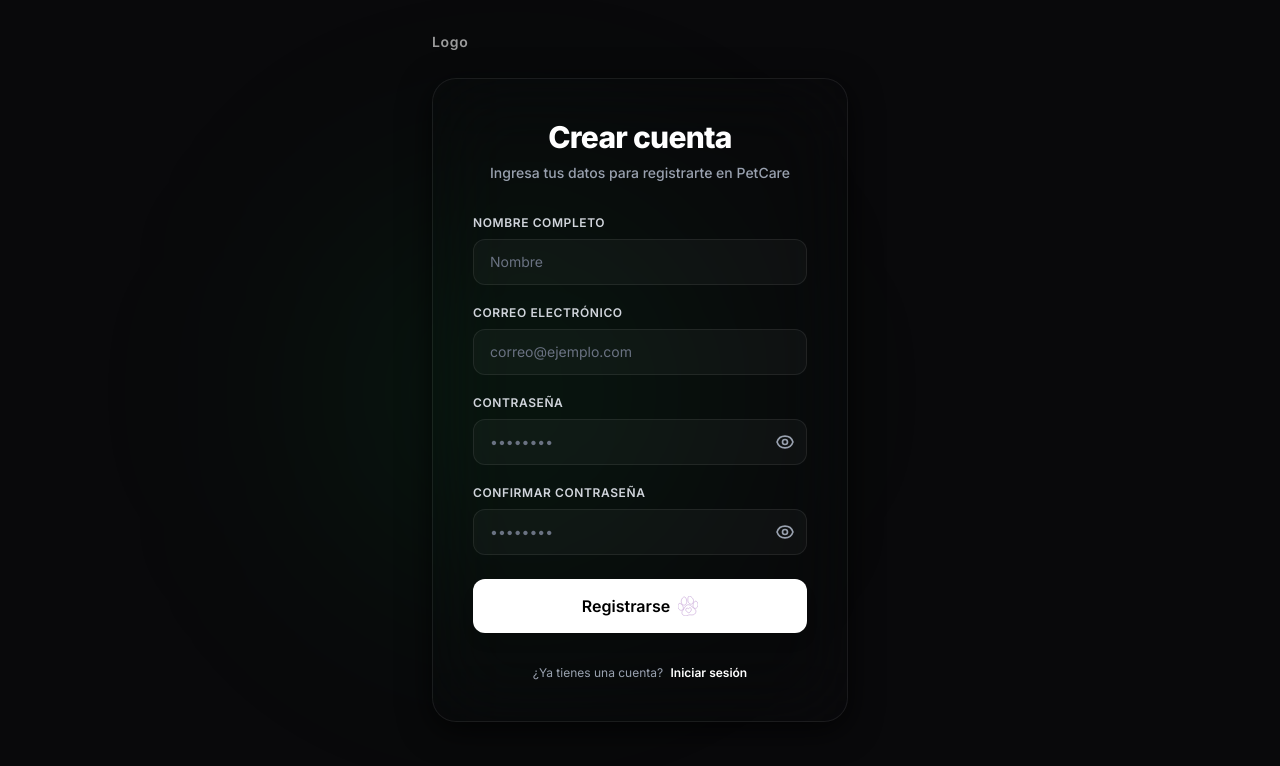
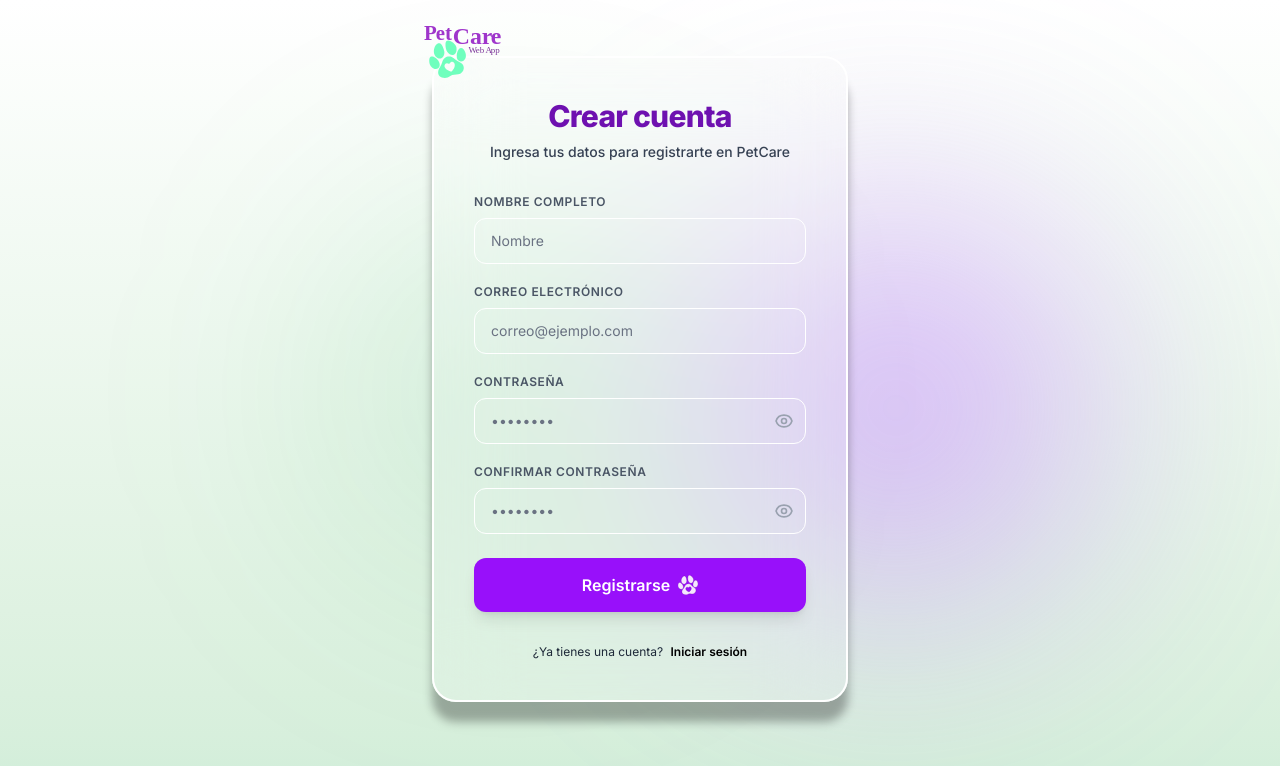
Before and after one commit to lainneker-kairos/pet_care136, a Next.js app in the folder frontend/: page /auth/register in a window 1280 px wide. Shown: the top 766 px of the page. Built offline with nearby package versions, Linux system fonts and the light colour scheme.

Commit message:
formularios register y login

```diff
--- a/frontend/src/app/auth/login/page.jsx
+++ b/frontend/src/app/auth/login/page.jsx
@@ -1,9 +1,7 @@
 "use client";
 import React, { useState } from "react";
-import Image from 'next/image';
 
 export default function Login() {
-
   const [isLoading, setIsLoading] = useState(false);
   const [formData, setFormData] = useState({
     email: "",
@@ -13,7 +11,6 @@ export default function Login() {
 
   // Estados extra para el diseño (mostrar/ocultar contraseñas)
   const [showPassword, setShowPassword] = useState(false);
-  const [showConfirmPassword, setShowConfirmPassword] = useState(false);
 
   // función de validación exacta
   const validateForm = () => {
@@ -77,6 +74,7 @@ export default function Login() {
 
   return (
     <div className="relative min-h-screen flex items-center justify-center bg-gradient-to-b from-white to-green-600/20 overflow-hidden font-sans">
+
       {/* Luces de fondo de neón (ambiente detrás del vidrio) */}
       <div className="absolute top-1/4 left-1/4 w-96 h-96 bg-green-600/10 rounded-full blur-[120px] pointer-events-none" />
       <div className="absolute bottom-1/4 right-[15%] w-96 h-96 bg-purple-400/50 rounded-full blur-[120px] pointer-events-none" />
@@ -85,7 +83,7 @@ export default function Login() {
       <div className="relative z-10 w-full max-w-md p-4">
         {/* Logo flotante */}
         <div className="absolute top-[-30px] left-2 text-white font-semibold text-sm tracking-wider opacity-80 z-30">
-            <Image
+          <img
             src="/logo_petcare.svg"
             alt="Logo de PetCare"
             width={150}
@@ -95,7 +93,7 @@ export default function Login() {
         </div>
 
         {/* Tarjeta Glassmorphism */}
-        <div className="w-full bg-white/15 backdrop-blur-2xl border-2 border-white shadow-[0_16px_8px_0_rgba(0,0,0,0.3)] rounded-3xl p-8 sm:p-10 transition-all duration-300">
+        <div className="w-full bg-white/15 backdrop-blur-2xl border-2 border-white shadow-[0_25px_15px_0_rgba(0,0,0,0.3)] rounded-3xl p-8 sm:p-10 transition-all duration-300">
 
           {/* Cabecera */}
           <div className="text-center mb-8">
@@ -126,7 +124,6 @@ export default function Login() {
                     ? "border border-red-500/50 focus:ring-red-500/30 focus:border-red-500/50"
                     : "border border-white focus:ring-green-500/70 focus:border-green-500/70"
                   }`}
-
               />
               {errors.email && (
                 <p className="text-red-400 text-xs mt-1.5 ml-1 font-medium">{errors.email}</p>
@@ -177,7 +174,7 @@ export default function Login() {
             <button
               type="submit"
               disabled={isLoading}
-              className="group w-full flex items-center justify-center gap-2 py-3.5 px-4 bg-purple-700 hover:bg-purple-800 text-white font-semibold rounded-xl transition-all duration-300 shadow-lg active:scale-[0.58] disabled:opacity-75 disabled:cursor-not-allowed mt-6 border border-transparent hover:border-green-900/50 hover:shadow-[0_0_10px_rgba(34,197,94,0.5)]"
+              className="group w-full flex items-center justify-center gap-2 py-3.5 px-4 bg-purple-700 hover:bg-purple-800 text-white font-semibold rounded-xl transition-all duration-300 shadow-lg active:scale-[0.70] disabled:opacity-75 disabled:cursor-not-allowed mt-6 border border-transparent hover:border-green-900/50 hover:shadow-[0_0_10px_rgba(34,197,94,0.5)]"
             >
               {isLoading ? (
                 <>
@@ -200,7 +197,6 @@ export default function Login() {
             </button>
           </form>
 
-
         </div>
       </div>
     </div>
--- a/frontend/src/app/auth/register/page.jsx
+++ b/frontend/src/app/auth/register/page.jsx
@@ -1,5 +1,6 @@
 "use client";
 import React, { useState } from "react";
+import Image from 'next/image';
 
 export default function Register() {
 
@@ -83,27 +84,33 @@ export default function Register() {
   };
 
   return (
-    <div className="relative min-h-screen flex items-center justify-center bg-[#09090b] to-[#0f170d]/90 overflow-hidden font-sans">
+  <div className="relative min-h-screen flex pt-10 justify-center bg-gradient-to-b from-white to-green-600/20 overflow-hidden font-sans">
       {/* Luces de fondo de neón (ambiente detrás del vidrio) */}
       <div className="absolute top-1/4 left-1/4 w-96 h-96 bg-green-600/10 rounded-full blur-[120px] pointer-events-none" />
-      <div className="absolute bottom-1/4 right-1/4 w-96 h-96 bg-purpple-500/60 rounded-full blur-[120px] pointer-events-none" />
+      <div className="absolute bottom-1/4 right-[15%] w-96 h-96 bg-purple-400/50 rounded-full blur-[120px] pointer-events-none" />
 
       {/* Contenedor principal */}
       <div className="relative z-10 w-full max-w-md p-4">
         {/* Logo flotante */}
-        <div className="absolute top-[-30px] left-4 text-white font-semibold text-sm tracking-wider opacity-60">
-          Logo
+        <div className="absolute top-[-30px] left-2 text-white font-semibold shadowtext-sm tracking-wider opacity-80 z-30">
+            <Image
+            src="/logo_petcare.svg"
+            alt="Logo de PetCare"
+            width={150}
+            height={150}
+            className="w-20 h-20"
+          />
         </div>
 
         {/* Tarjeta Glassmorphism */}
-        <div className="w-full bg-white/[0.001] backdrop-blur-2xl border border-white/[0.08] shadow-[0_8px_32px_0_rgba(0,0,0,0.7)] rounded-3xl p-8 sm:p-10 transition-all duration-300">
+      <div className="w-full bg-white/15 backdrop-blur-2xl border-2 border-white shadow-[0_20px_10px_0_rgba(0,0,0,0.3)] rounded-3xl p-8 sm:p-10 transition-all duration-300">
 
           {/* Cabecera */}
           <div className="text-center mb-8">
-            <h1 className="text-3xl font-extrabold text-white tracking-tight">
+            <h1 className="text-3xl font-extrabold text-purple-800 tracking-tight">
               Crear cuenta
             </h1>
-            <p className="text-gray-400 text-sm mt-2 font-medium">
+            <p className="text-gray-700 text-sm mt-2 font-medium">
               Ingresa tus datos para registrarte en PetCare
             </p>
           </div>
@@ -113,7 +120,7 @@ export default function Register() {
 
             {/* Campo: Nombre completo */}
             <div>
-              <label className="block text-gray-300 text-xs font-semibold uppercase tracking-wider mb-2">
+              <label className="block text-gray-600 text-xs font-semibold uppercase tracking-wider mb-2">
                 Nombre completo
               </label>
               <input
@@ -123,9 +130,9 @@ export default function Register() {
                 onChange={handleChange}
                 disabled={isLoading}
                 placeholder="Nombre"
-                className={`w-full px-4 py-3 rounded-xl bg-white/[0.03] text-white placeholder-gray-500 text-sm focus:outline-none focus:ring-2 transition-all duration-200 disabled:opacity-50 ${errors.username
+                className={`w-full px-4 py-3 rounded-xl bg-white/[0.03] text-black placeholder-gray-500 text-sm focus:outline-none focus:ring-2 transition-all duration-200 disabled:opacity-50 ${errors.username
                     ? "border border-red-500/50 focus:ring-red-500/30 focus:border-red-500/90"
-                    : "border border-white/[0.08] focus:ring-purple-500/30 focus:border-purple-900/50"
+                    : "border border-white focus:ring-green-500/70 focus:border-green-500/70"
                   }`}
               />
               {errors.username && (
@@ -135,7 +142,7 @@ export default function Register() {
 
             {/* Campo: Correo electrónico */}
             <div>
-              <label className="block text-gray-300 text-xs font-semibold uppercase tracking-wider mb-2">
+              <label className="block text-gray-600 text-xs font-semibold uppercase tracking-wider mb-2">
                 Correo electrónico
               </label>
               <input
@@ -145,9 +152,9 @@ export default function Register() {
                 onChange={handleChange}
                 disabled={isLoading}
                 placeholder="correo@ejemplo.com"
-                className={`w-full px-4 py-3 rounded-xl bg-white/[0.03] text-white placeholder-gray-500 text-sm focus:outline-none focus:ring-2 transition-all duration-200 disabled:opacity-50 ${errors.email
+                className={`w-full px-4 py-3 rounded-xl bg-white/[0.03] text-black placeholder-gray-500 text-sm focus:outline-none focus:ring-2 transition-all duration-200 disabled:opacity-50 ${errors.email
                     ? "border border-red-500/50 focus:ring-red-500/30 focus:border-red-500/50"
-                    : "border border-white/[0.08] focus:ring-purple-500/30 focus:border-purple-900/50"
+                    : "border border-white focus:ring-green-500/70 focus:border-green-500/70"
                   }`}
               />
               {errors.email && (
@@ -157,7 +164,7 @@ export default function Register() {
 
             {/* Campo: Contraseña */}
             <div>
-              <label className="block text-gray-300 text-xs font-semibold uppercase tracking-wider mb-2">
+              <label className="block text-gray-600 text-xs font-semibold uppercase tracking-wider mb-2">
                 Contraseña
               </label>
               <div className="relative">
@@ -168,9 +175,9 @@ export default function Register() {
                   onChange={handleChange}
                   disabled={isLoading}
                   placeholder="••••••••"
-                  className={`w-full px-4 py-3 rounded-xl bg-white/[0.03] text-white placeholder-gray-500 text-sm focus:outline-none focus:ring-2 transition-all duration-200 pr-10 disabled:opacity-50 ${errors.password
+                  className={`w-full px-4 py-3 rounded-xl bg-white/[0.03] text-black placeholder-gray-500 text-sm focus:outline-none focus:ring-2 transition-all duration-200 pr-10 disabled:opacity-50 ${errors.password
                       ? "border border-red-500/50 focus:ring-red-500/30 focus:border-red-500/50"
-                      : "border border-white/[0.08] focus:ring-purple-500/30 focus:border-purple-900/50"
+                      : "border border-white focus:ring-green-500/70 focus:border-green-500/70"
                     }`}
                 />
                 <button
@@ -197,7 +204,7 @@ export default function Register() {
 
             {/* Campo: Confirmar contraseña */}
             <div>
-              <label className="block text-gray-300 text-xs font-semibold uppercase tracking-wider mb-2">
+              <label className="block text-gray-600 text-xs font-semibold uppercase tracking-wider mb-2">
                 Confirmar contraseña
               </label>
               <div className="relative">
@@ -208,9 +215,9 @@ export default function Register() {
                   onChange={handleChange}
                   disabled={isLoading}
                   placeholder="••••••••"
-                  className={`w-full px-4 py-3 rounded-xl bg-white/[0.03] text-white placeholder-gray-500 text-sm focus:outline-none focus:ring-2 transition-all duration-200 pr-10 disabled:opacity-50 ${errors.confirmPassword
+                  className={`w-full px-4 py-3 rounded-xl bg-white/[0.03] text-black placeholder-gray-500 text-sm focus:outline-none focus:ring-2 transition-all duration-200 pr-10 disabled:opacity-50 ${errors.confirmPassword
                       ? "border border-red-500/50 focus:ring-red-500/30 focus:border-red-500/50"
-                      : "border border-white/[0.08] focus:ring-purple-500/30 focus:border-purple-900/50"
+                      : "border border-white focus:ring-green-500/70 focus:border-green-500/70"
                     }`}
                 />
                 <button
@@ -239,7 +246,7 @@ export default function Register() {
             <button
               type="submit"
               disabled={isLoading}
-              className="group w-full flex items-center justify-center gap-2 py-3.5 px-4 bg-white hover:bg-neutral-100 text-black font-semibold rounded-xl transition-all duration-300 shadow-lg active:scale-[0.98] disabled:opacity-75 disabled:cursor-not-allowed mt-6 border border-transparent hover:border-green-500/50 hover:shadow-[0_0_20px_rgba(34,197,94,0.5)]"
+              className="group w-full flex items-center justify-center gap-2 py-3.5 px-4 bg-purple-600 hover:bg-purple-700 text-white font-semibold rounded-xl transition-all duration-300 shadow-lg active:scale-[0.98] disabled:opacity-75 disabled:cursor-not-allowed mt-6 border border-transparent hover:border-green-500/50 hover:shadow-[0_0_20px_rgba(34,197,94,0.5)]"
             >
               {isLoading ? (
                 <>
@@ -264,11 +271,11 @@ export default function Register() {
 
           {/* Footer del Formulario */}
           <div className="text-center mt-8">
-            <p className="text-gray-400 text-xs">
+            <p className="text-gray-800 text-xs">
               ¿Ya tienes una cuenta?{" "}
               <a
                 href="/login"
-                className="text-white hover:underline font-semibold ml-1 transition-all duration-150"
+                className="text-black hover:underline font-semibold ml-1 transition-all duration-150"
               >
                 Iniciar sesión
               </a>
```
Also changed, not shown: frontend/public/logo_petcare.svg.
